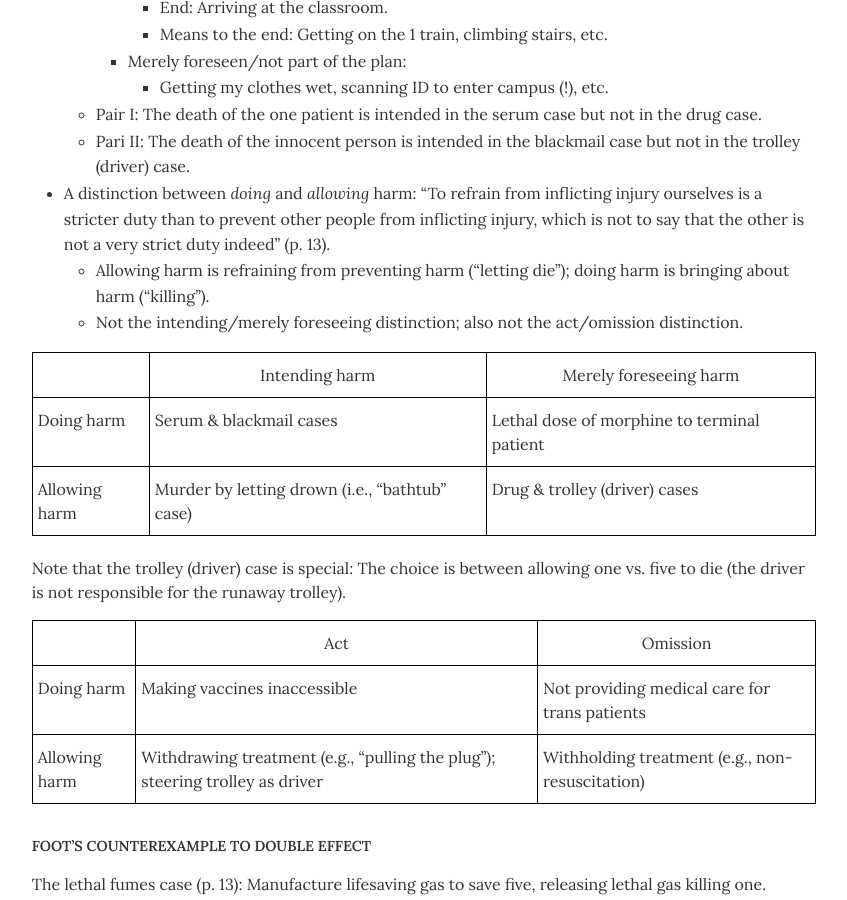
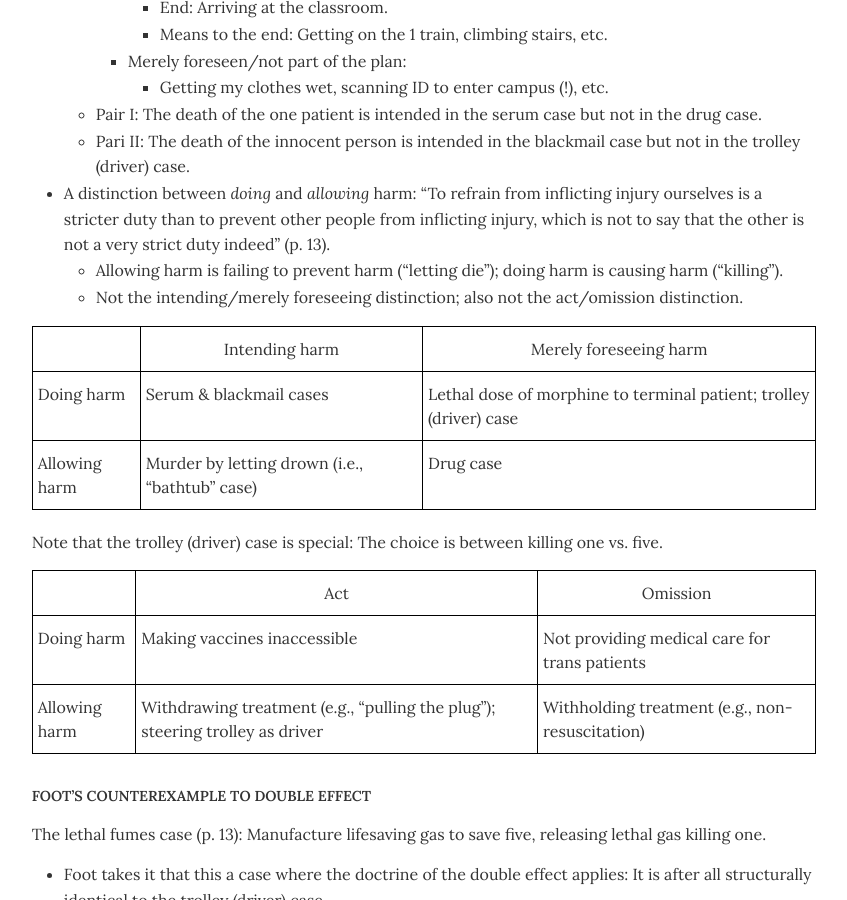
Before and after one commit to dingherself/ethics, a Jekyll site: the page built from handouts/_posts/2025-09-29-foot.md, in a window 1280 px wide and 900 px high, scrolled down 1517 px. Shown: the whole window, without its empty margins (216-1063 px from the left). Built offline with Jekyll 4.4.1, drawn with Linux system fonts in a browser that asks for light colours.

Commit message:
wrong cases

```diff
--- a/handouts/_posts/2025-09-29-foot.md
+++ b/handouts/_posts/2025-09-29-foot.md
@@ -80,7 +80,7 @@
   - Pair I: The death of the one patient is intended in the serum case but not in the drug case.
   - Pari II: The death of the innocent person is intended in the blackmail case but not in the trolley (driver) case.
 - A distinction between *doing* and *allowing* harm: “To refrain from inflicting injury ourselves is a stricter duty than to prevent other people from inflicting injury, which is not to say that the other is not a very strict duty indeed” (p. 13).
-  - Allowing harm is refraining from preventing harm (“letting die”); doing harm is bringing about harm (“killing”).
+  - Allowing harm is failing to prevent harm (“letting die”); doing harm is causing harm (“killing”).
   - Not the intending/merely foreseeing distinction; also not the act/omission distinction.
 
 <center>
@@ -94,18 +94,19 @@
   <tr>
     <td class="tg-0lax">Doing harm</td>
     <td class="tg-0lax">Serum &amp; blackmail cases</td>
-    <td class="tg-0lax">Lethal dose of morphine to terminal patient</td>
+    <td class="tg-0lax">Lethal dose of morphine to terminal patient; trolley (driver) case</td>
   </tr>
   <tr>
     <td class="tg-0lax">Allowing harm</td>
     <td class="tg-0lax">Murder by letting drown (i.e., “bathtub” case)</td>
-    <td class="tg-0lax">Drug &amp; trolley (driver) cases</td>
+    <td class="tg-0lax">Drug case</td>
   </tr>
 </tbody>
 </table>
 </center>
 
-Note that the trolley (driver) case is special: The choice is between allowing one vs. five to die (the driver is not responsible for the runaway trolley).
+
+Note that the trolley (driver) case is special: The choice is between killing one vs. five.
 
 <center>
 <table class="tg mb-5"><thead>
```
